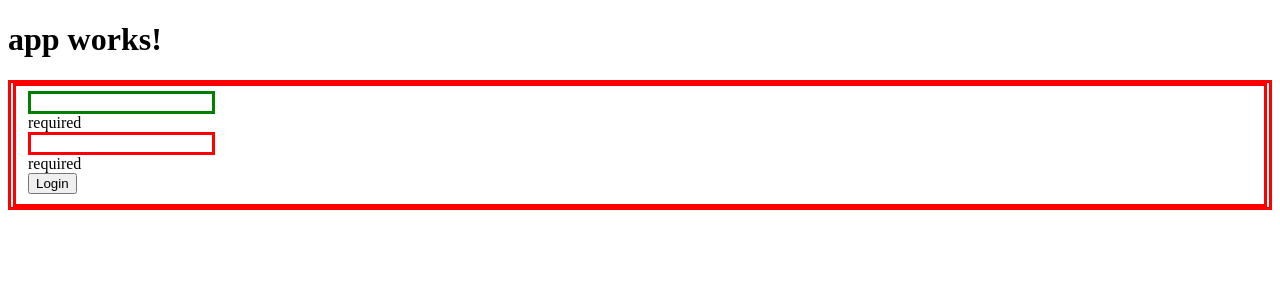
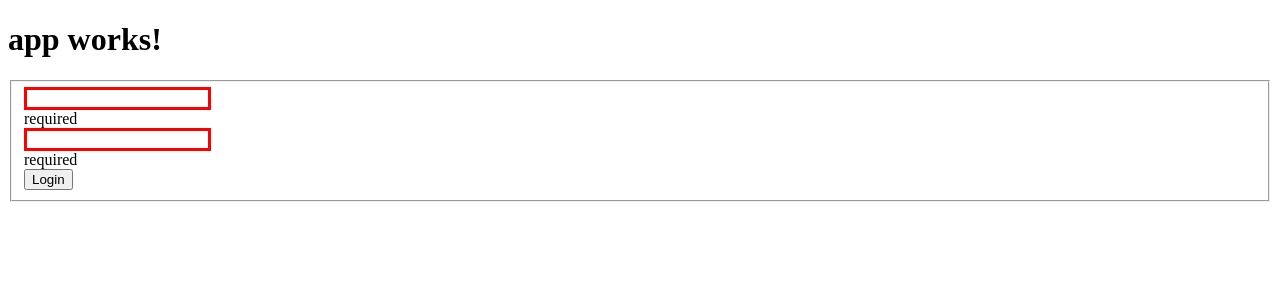
Before and after one commit to BaoBaoJianqiang/AngularDemo, an Angular app: page /login in a window 1280 px wide. Shown: the top 300 px of the page. Built offline with nearby package versions, Linux system fonts and the light colour scheme.

Commit message:
2.13 让样式仅针对于input

```diff
--- a/src/app/login/login.component.css
+++ b/src/app/login/login.component.css
@@ -1,6 +1,6 @@
-.ng-invalid{
+input.ng-invalid{
     border: 3px solid red;
 }
-.ng-valid{
+input.ng-valid{
     border: 3px solid green;
 }
--- a/src/app/login/login.component.html
+++ b/src/app/login/login.component.html
@@ -2,7 +2,7 @@
 <form #formRef="ngForm" (ngSubmit)="onSubmit(formRef.value)">
 <fieldset ngModelGroup="login111">
   <input type="text" [(ngModel)]="username1"
-    class="ng-invalid ng-valid"
+
     name="username2"
     required
     minlength="3"
```
